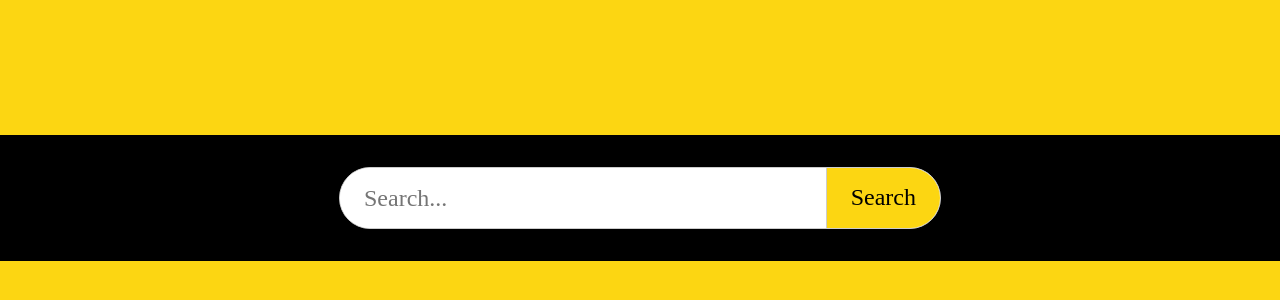
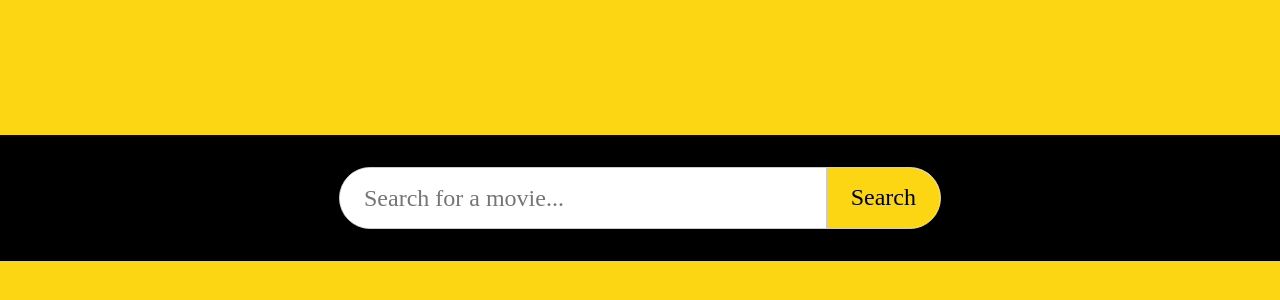
Before and after one commit to m-bp/movie-finder, a Vue app: page / in a window 1280 px wide. Shown: the part 202-502 px from the top of the page. Built offline with nearby package versions, Linux system fonts and the light colour scheme.

Commit message:
Update placeholder text

```diff
--- a/src/components/SearchForm.vue
+++ b/src/components/SearchForm.vue
@@ -7,7 +7,7 @@
       <input
         :value="query"
         @input="updateQuery"
-        placeholder="Search..."
+        placeholder="Search for a movie..."
         type="text"
         autofocus
         class="search-form__input"
```
